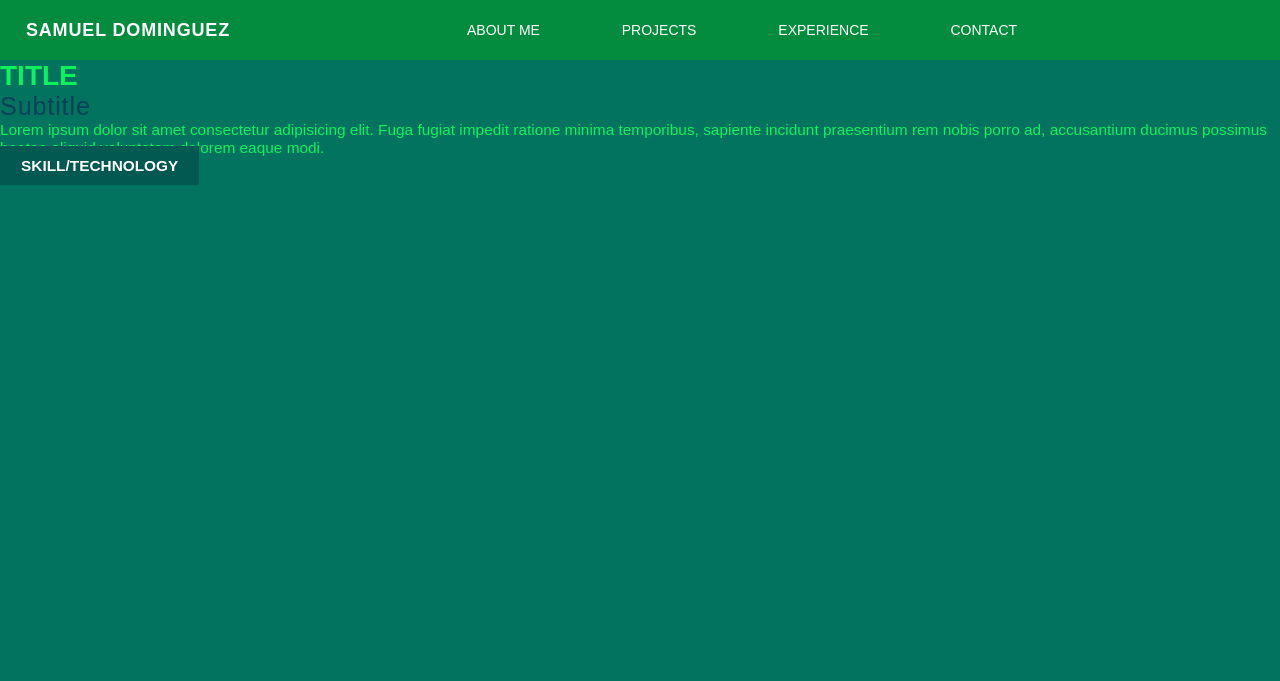
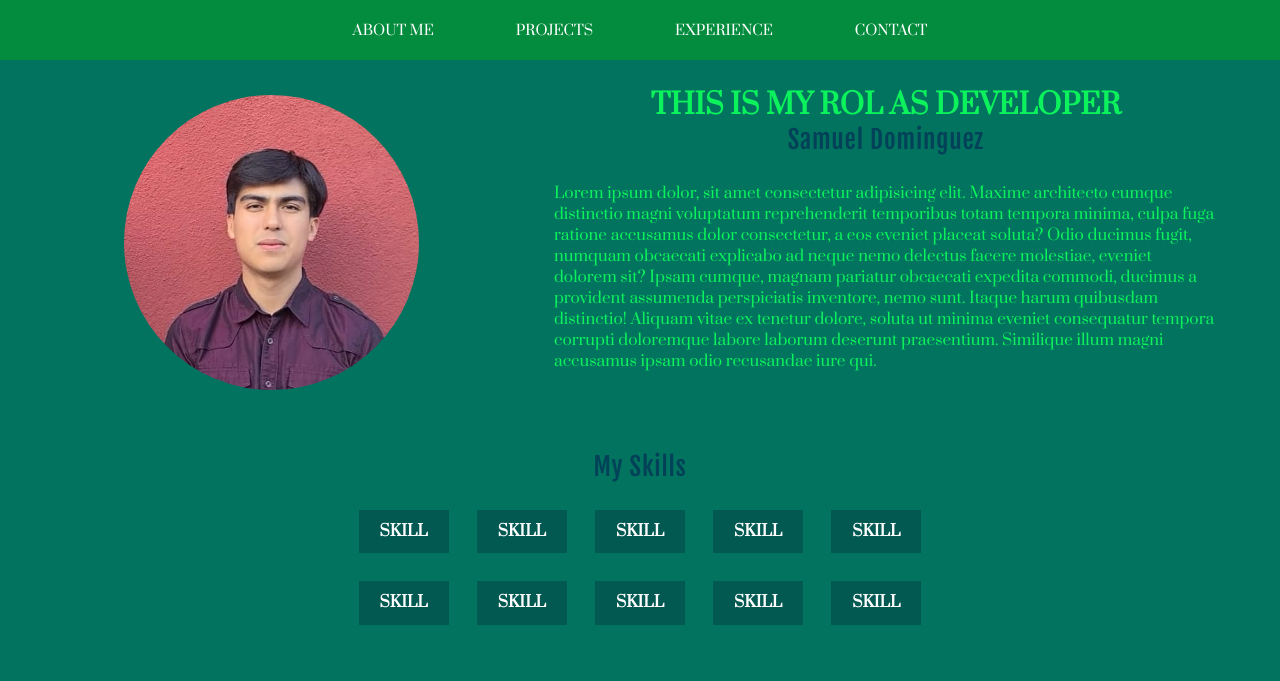
Before and after one commit to Onlinebusinessfy/FSDI-116-Portfolio, a plain HTML site: page index.html in a window 1280 px wide. Drawn offline with Linux system fonts and the light colour scheme.

Commit message:
Class 3 Assignment 3-FSDI 116

```diff
--- a/css/base.css
+++ b/css/base.css
@@ -6,11 +6,11 @@
     --background-color:#02735E;
     --surface-color:#038C3E;
 
-    --lobster-font:'Lobster', sans-serif;
-    --sans-font: 'DM Sans', sans-serif;
+    --lobster-font: "Fjalla One", serif;
+    --sans-font: "Prata", serif;
 }
 
-.center{
+.center-row{
     display: flex;
     justify-content: center;
     align-items: center;
--- a/css/responsive.css
+++ b/css/responsive.css
@@ -2,6 +2,26 @@
 @media(max-width:1007px){
     html{
         font-size: 12px;
+    }
+
+    /* About Me Section */
+    .about-section{
+        flex-direction: column;
+        margin-top: 4rem;
+    }
+
+    .about-image-container{
+        width: 70%;
+    }
+
+    .about-description-container{
+        width: 85%;
+        margin-top: 3rem;
+    }
+
+    /* Skill Section */
+    .skills-list{
+        width: 70%;
     }
 }
 
--- /dev/null
+++ b/css/section.css
@@ -0,0 +1,37 @@
+/* About Me Section */
+.about-section{
+    padding: 2%;
+}
+
+.about-image-container{
+    width: 40%;
+}
+
+.about-image-container img{
+    width: 60%;
+    border-radius: 100%;
+}
+
+.about-description-container{
+    width: 60%;
+}
+
+.about-description-container p{
+    margin: 2rem 0px;
+    width: 90%;
+}
+
+/* Skills Section */
+
+.skills-section{
+    padding: 2%;
+}
+
+.skills-list{
+    display: flex;
+    justify-content: center;
+    flex-wrap: wrap;
+    gap: 2rem;
+    width: 50%;
+    margin: 2rem 0px;
+}
--- a/index.html
+++ b/index.html
@@ -3,18 +3,17 @@
 <head>
     <meta charset="UTF-8">
     <meta name="viewport" content="width=device-width, initial-scale=1.0">
+    <link rel="preconnect" href="https://fonts.googleapis.com">
+    <link rel="preconnect" href="https://fonts.gstatic.com" crossorigin>
+    <link href="https://fonts.googleapis.com/css2?family=Fjalla+One&family=Prata&display=swap" rel="stylesheet">
     <link rel="stylesheet" href="./css/base.css">
     <link rel="stylesheet" href="./css/header.css">
+    <link rel="stylesheet" href="./css/section.css">
     <link rel="stylesheet" href="./css/responsive.css">
     <title>116 Portfolio</title>
 </head>
 <body>
-    <header class="center center-header-sections">
-        <div class="logo-container">
-            <a href="">
-                <h2>Samuel Dominguez</h2>
-            </a>
-        </div>
+    <header class="center-row center-header-sections">
 
         <nav>
             <!-- Hamburguer button -->
@@ -29,22 +28,48 @@
             </div>
 
             <!-- Links or Options of the Menu -->
-            <div class="nav-link center">
+            <div class="nav-link center-row">
                 <a href="#">About Me</a>
                 <a href="#">Projects</a>
                 <a href="#">Experience</a>
                 <a href="#">Contact</a>
             </div>
         </nav>
+
+        <div></div>
     </header>
 
-    <section>
-        <!-- About section -->
+    <section class="about-section center-row">
+        <div class="about-image-container center-row">
+            <img src="./img/my-photo.png" alt="my amazing picture">
+        </div>
+
+        <div class="about-description-container center-column">
+            <h1>This is my rol as developer</h1>
+            <h2>Samuel Dominguez</h2>
+
+            <p>Lorem ipsum dolor, sit amet consectetur adipisicing elit. Maxime architecto cumque distinctio magni voluptatum reprehenderit temporibus totam tempora minima, culpa fuga ratione accusamus dolor consectetur, a eos eveniet placeat soluta?
+            Odio ducimus fugit, numquam obcaecati explicabo ad neque nemo delectus facere molestiae, eveniet dolorem sit? Ipsam cumque, magnam pariatur obcaecati expedita commodi, ducimus a provident assumenda perspiciatis inventore, nemo sunt.
+            Itaque harum quibusdam distinctio! Aliquam vitae ex tenetur dolore, soluta ut minima eveniet consequatur tempora corrupti doloremque labore laborum deserunt praesentium. Similique illum magni accusamus ipsam odio recusandae iure qui.</p>
+        </div>
     </section>
 
-    <h1>Title</h1>
-    <h2>Subtitle</h2>
-    <p>Lorem ipsum dolor sit amet consectetur adipisicing elit. Fuga fugiat impedit ratione minima temporibus, sapiente incidunt praesentium rem nobis porro ad, accusantium ducimus possimus beatae aliquid voluptatem dolorem eaque modi.</p>
-    <label class="text-label">Skill/Technology</label>
+    <section class="skills-section center-column">
+        <h2>My Skills</h2>
+
+        <div class="skills-list">
+            <label class="text-label">Skill</label>
+            <label class="text-label">Skill</label>
+            <label class="text-label">Skill</label>
+            <label class="text-label">Skill</label>
+            <label class="text-label">Skill</label>
+            <label class="text-label">Skill</label>
+            <label class="text-label">Skill</label>
+            <label class="text-label">Skill</label>
+            <label class="text-label">Skill</label>
+            <label class="text-label">Skill</label>
+        </div>
+    </section>
+
 </body>
 </html>
```
Also changed, not shown: img/logo.png (added), img/my-photo.png (added), 3 other files.
